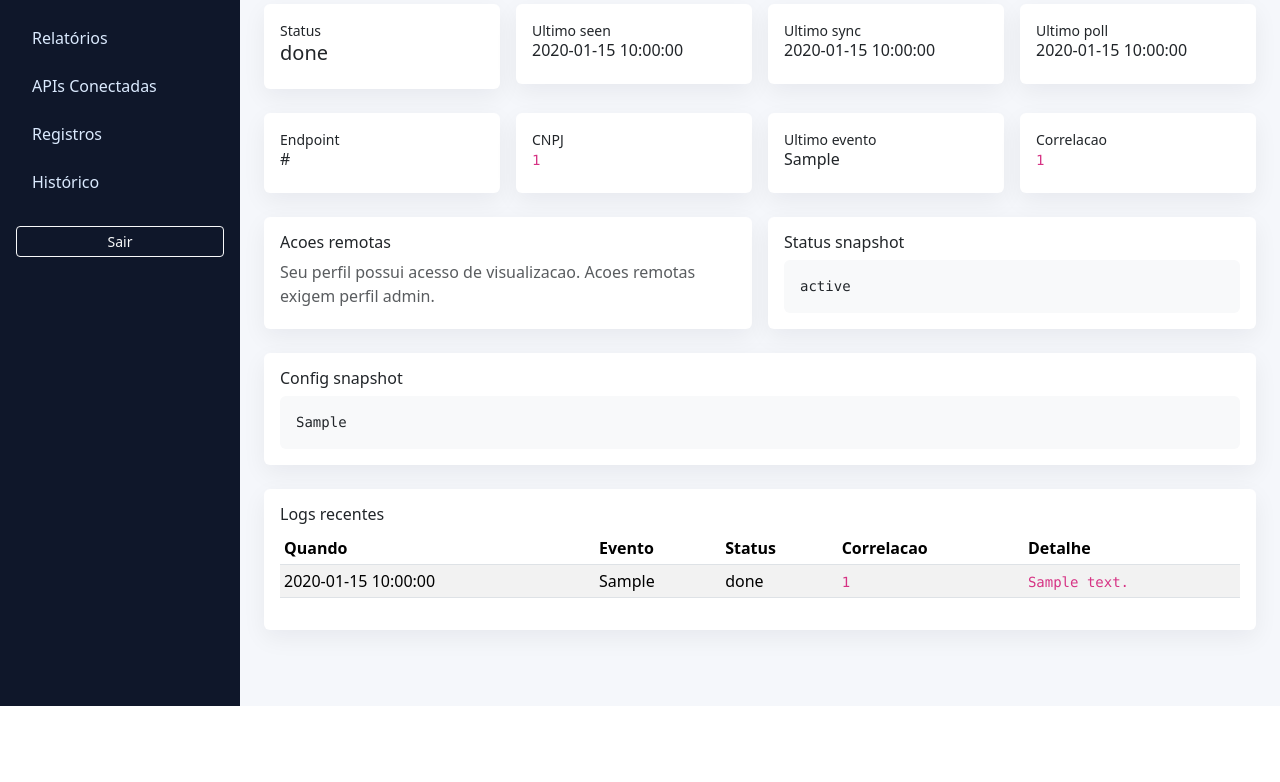
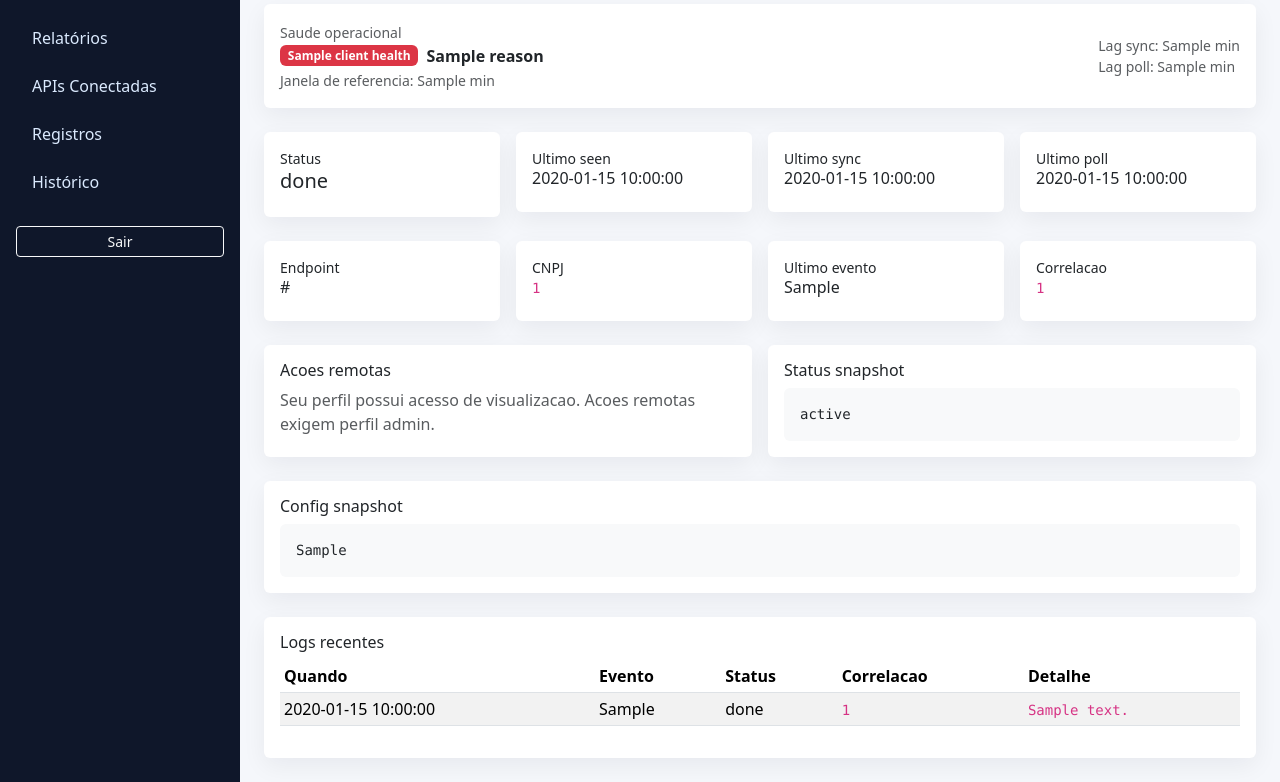
Before and after one commit to RodrigoTejada41/INTEGRADO_WEB_XD, a FastAPI app: template sync-admin/app/templates/connected_api_detail.html in a window 1280 px wide. Shown: the part 94-876 px from the top of the page. Before the commit the page ends 800 px from the top, so only its background shows below. Run offline with FastAPI, Linux system fonts and the light colour scheme; the template is opened without the code that fills it: most values are stand-ins (such as "Sample title", 1, 10 or a date in 2020); some libraries are stand-ins or nearby versions.

Commit message:
feature: add connected api health summary

```diff
--- a/cerebro_vivo/memoria_projeto.json
+++ b/cerebro_vivo/memoria_projeto.json
@@ -213,6 +213,12 @@
         "item": "Adicionar resumo rapido no detalhe de uma API conectada",
         "motivo": "Mostrar status, ultimo seen, ultimo sync, ultimo poll e ultima correlacao no topo da tela de detalhe",
         "status": "concluido"
+      },
+      {
+        "ordem": 16,
+        "item": "Adicionar saude operacional derivada no detalhe da API conectada",
+        "motivo": "Explicitar se a instancia esta online, em atencao ou em erro usando lags de sync e poll",
+        "status": "concluido"
       }
     ],
     "riscos_conhecidos": [
--- a/sync-admin/app/templates/connected_api_detail.html
+++ b/sync-admin/app/templates/connected_api_detail.html
@@ -21,6 +21,23 @@
 {% if request.query_params.get('error') %}
 <div class="alert alert-danger">{{ request.query_params.get('error') }}</div>
 {% endif %}
+
+<div class="card p-3 mb-4">
+  <div class="d-flex justify-content-between align-items-center flex-wrap gap-3">
+    <div>
+      <small class="text-muted">Saude operacional</small>
+      <div class="d-flex align-items-center gap-2">
+        <span class="badge text-bg-{{ 'success' if client_health.level == 'online' else 'warning' if client_health.level == 'warning' else 'danger' }}">{{ client_health.label }}</span>
+        <strong>{{ client_health.reason }}</strong>
+      </div>
+      <small class="text-muted">Janela de referencia: {{ client_health.grace_minutes }} min</small>
+    </div>
+    <div class="text-muted small">
+      <div>Lag sync: {{ client_health.sync_lag_minutes if client_health.sync_lag_minutes is not none else '-' }} min</div>
+      <div>Lag poll: {{ client_health.poll_lag_minutes if client_health.poll_lag_minutes is not none else '-' }} min</div>
+    </div>
+  </div>
+</div>
 
 <div class="row g-3 mb-4">
   <div class="col-md-3"><div class="card p-3"><small>Status</small><h5>{{ client_overview.status }}</h5></div></div>
--- a/sync-admin/app/web/routes/pages.py
+++ b/sync-admin/app/web/routes/pages.py
@@ -1,6 +1,6 @@
 from __future__ import annotations
 
-from datetime import date, timedelta
+from datetime import UTC, date, datetime, timedelta
 import json
 from math import ceil
 from pathlib import Path
@@ -205,6 +205,16 @@ def _safe_float(value: object) -> float:
         return 0.0
 
 
+def _parse_timestamp(value: object) -> datetime | None:
+    if value in (None, ''):
+        return None
+    try:
+        parsed = datetime.fromisoformat(str(value).replace('Z', '+00:00'))
+        return parsed if parsed.tzinfo is not None else parsed.replace(tzinfo=UTC)
+    except ValueError:
+        return None
+
+
 def _format_signed(value: float, decimals: int = 2) -> str:
     return f'{value:+.{decimals}f}'
 
@@ -347,6 +357,51 @@ def _remote_client_fleet_overview(fleet_summary) -> dict[str, int]:
         'online_clients': online_clients,
         'error_clients': error_clients,
         'offline_clients': offline_clients,
+    }
+
+
+def _remote_client_health_snapshot(client_data: dict) -> dict[str, object]:
+    now = datetime.now(UTC)
+    config_snapshot = client_data.get('config_snapshot') if isinstance(client_data.get('config_snapshot'), dict) else {}
+    try:
+        sync_interval_minutes = int(config_snapshot.get('sync_interval_minutes') or 0)
+    except (TypeError, ValueError):
+        sync_interval_minutes = 0
+    grace_minutes = max(30, sync_interval_minutes * 2 if sync_interval_minutes else 30)
+
+    last_sync_at = _parse_timestamp(client_data.get('last_sync_at'))
+    last_poll_at = _parse_timestamp(client_data.get('last_command_poll_at'))
+    sync_lag_minutes = None
+    poll_lag_minutes = None
+    if last_sync_at is not None:
+        sync_lag_minutes = max(0.0, (now - last_sync_at).total_seconds() / 60.0)
+    if last_poll_at is not None:
+        poll_lag_minutes = max(0.0, (now - last_poll_at).total_seconds() / 60.0)
+
+    status = str(client_data.get('status') or 'unknown').lower()
+    stale_sync = sync_lag_minutes is None or sync_lag_minutes > grace_minutes
+    stale_poll = poll_lag_minutes is None or poll_lag_minutes > grace_minutes
+
+    if status in {'error', 'failed', 'offline'} or (stale_sync and stale_poll):
+        level = 'error'
+        label = 'error'
+        reason = 'Sync e poll fora da janela esperada'
+    elif stale_sync or stale_poll:
+        level = 'warning'
+        label = 'warning'
+        reason = 'Sync ou poll fora da janela esperada'
+    else:
+        level = 'online'
+        label = 'online'
+        reason = 'Sync e poll recentes'
+
+    return {
+        'level': level,
+        'label': label,
+        'reason': reason,
+        'grace_minutes': grace_minutes,
+        'sync_lag_minutes': None if sync_lag_minutes is None else round(sync_lag_minutes, 1),
+        'poll_lag_minutes': None if poll_lag_minutes is None else round(poll_lag_minutes, 1),
     }
 
 
@@ -1458,6 +1513,7 @@ def connected_api_detail_page(
     client_data = control.fetch_remote_client(client_id)
     logs = control.fetch_remote_client_logs(client_id, limit=20)
     latest_log = logs[0] if logs else {}
+    client_health = _remote_client_health_snapshot(client_data)
     client_overview = {
         'status': client_data.get('status', '-'),
         'last_seen_at': client_data.get('last_seen_at', '-'),
@@ -1474,6 +1530,7 @@ def connected_api_detail_page(
             'current_user': current_user,
             'client_data': client_data,
             'logs': logs,
+            'client_health': client_health,
             'client_overview': client_overview,
             'pretty_config_snapshot': json.dumps(client_data.get('config_snapshot', {}), indent=2, ensure_ascii=False),
             'pretty_status_snapshot': json.dumps(client_data.get('status_snapshot', {}), indent=2, ensure_ascii=False),
```
Also changed, not shown: RETOMADA_EXATA.md (+6 -0 lines), cerebro_vivo/estado_atual.md (+3 -0 lines), cerebro_vivo/historico_decisoes.md (+5 -0 lines), tests/test_sync_admin_connected_apis.py (+2 -0 lines), .cerebro-vivo/Conhecimento/hubs/sync-admin/snapshot.md.
